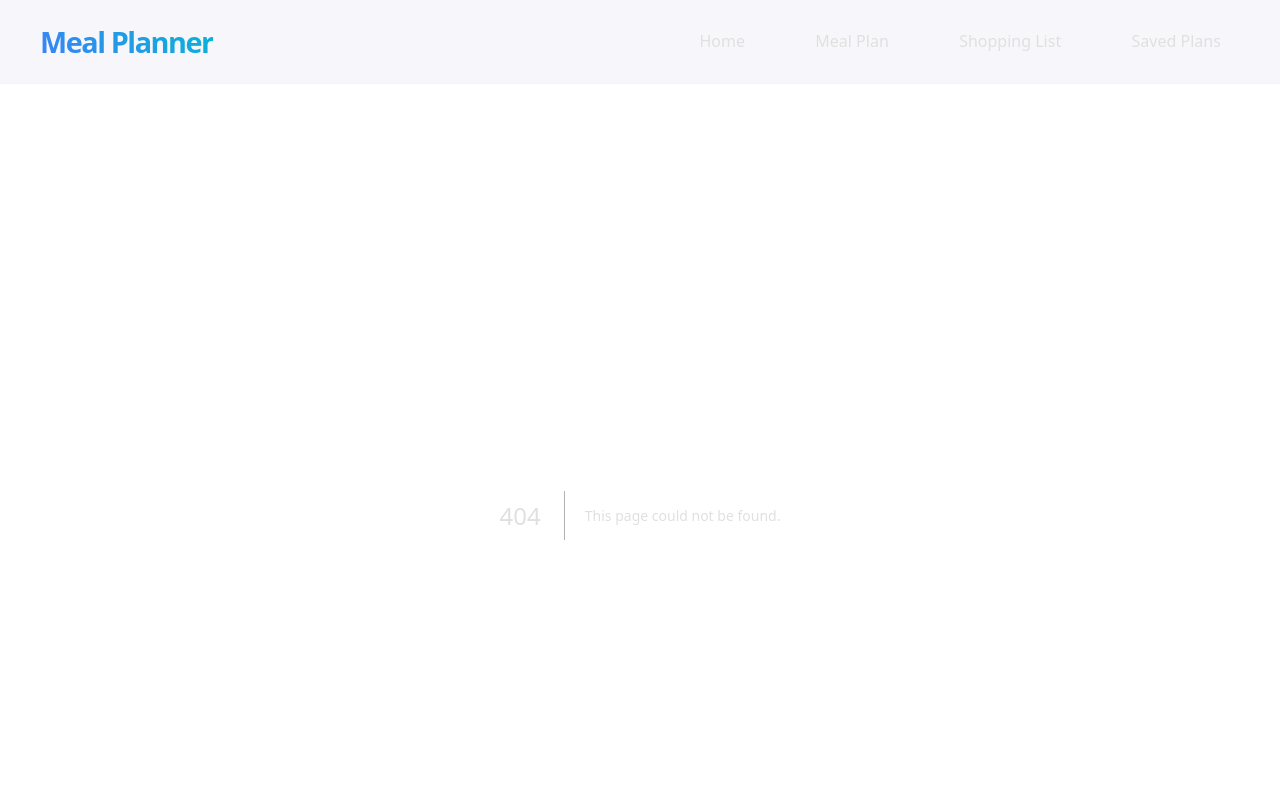
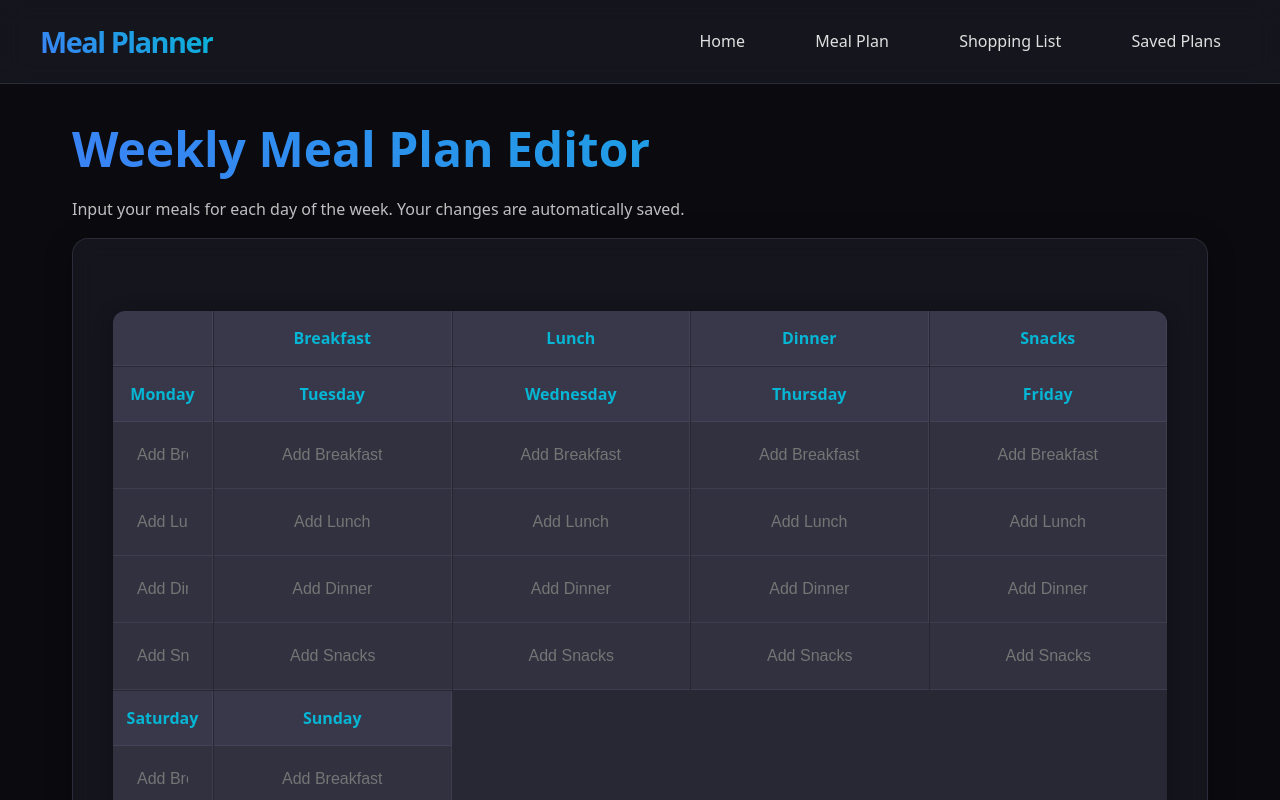
Before and after one commit to sahudevansh21/weekly-meal-planner-app, a Next.js app: page /meal-plan-editor in a window 1280 px wide. Before the commit this address had no page. Shown: the top 800 px of the page. Built offline with nearby package versions, Linux system fonts and the light colour scheme.

Commit message:
Add app/meal-plan-editor/page.js

```diff
--- /dev/null
+++ b/app/meal-plan-editor/page.js
@@ -0,0 +1,85 @@
+"use client";
+
+import { useState, useEffect } from 'react';
+import { loadFromLocalStorage, saveToLocalStorage } from '../../lib/storage';
+
+const daysOfWeek = ["Monday", "Tuesday", "Wednesday", "Thursday", "Friday", "Saturday", "Sunday"];
+const mealTypes = ["Breakfast", "Lunch", "Dinner", "Snacks"];
+
+const defaultMealPlan = Object.fromEntries(daysOfWeek.map(day => [
+  day, Object.fromEntries(mealTypes.map(mealType => [mealType, ""])) ]
+));
+
+export default function MealPlanEditorPage() {
+  const [mealPlan, setMealPlan] = useState({});
+  const [isClient, setIsClient] = useState(false);
+
+  useEffect(() => {
+    setIsClient(true);
+    const savedPlan = loadFromLocalStorage("currentPlan", defaultMealPlan);
+    setMealPlan(savedPlan);
+  }, []);
+
+  useEffect(() => {
+    if (isClient) {
+      saveToLocalStorage("currentPlan", mealPlan);
+    }
+  }, [mealPlan, isClient]);
+
+  const handleMealChange = (day, mealType, value) => {
+    setMealPlan(prevPlan => ({
+      ...prevPlan,
+      [day]: {
+        ...prevPlan[day],
+        [mealType]: value,
+      },
+    }));
+  };
+
+  const clearMealPlan = () => {
+    if (window.confirm("Are you sure you want to clear the entire meal plan?")) {
+      setMealPlan(defaultMealPlan);
+    }
+  };
+
+  if (!isClient) {
+    return <div className="loading-message">Loading Meal Plan Editor...</div>;
+  }
+
+  return (
+    <div className="meal-plan-editor-page">
+      <h1 className="gradient-text">Weekly Meal Plan Editor</h1>
+      <p>Input your meals for each day of the week. Your changes are automatically saved.</p>
+
+      <div className="glass-card">
+        <div className="meal-plan-grid">
+          <div className="meal-plan-grid-header"></div> {/* Empty corner */}
+          {mealTypes.map(mealType => (
+            <div key={mealType} className="meal-plan-grid-header">{mealType}</div>
+          ))}
+
+          {daysOfWeek.map(day => (
+            <div key={day} className="meal-plan-grid-row">
+              <div className="meal-plan-grid-header day-header">{day}</div>
+              {mealTypes.map(mealType => (
+                <div key={`${day}-${mealType}`} className="meal-plan-grid-cell">
+                  <input
+                    type="text"
+                    value={mealPlan[day]?.[mealType] || ''}
+                    onChange={(e) => handleMealChange(day, mealType, e.target.value)}
+                    placeholder={`Add ${mealType}`}
+                  />
+                </div>
+              ))}
+            </div>
+          ))}
+        </div>
+        <div className="btn-group">
+          <button onClick={clearMealPlan} className="btn btn-secondary">
+            Clear All Meals
+          </button>
+        </div>
+      </div>
+    </div>
+  );
+}
```
